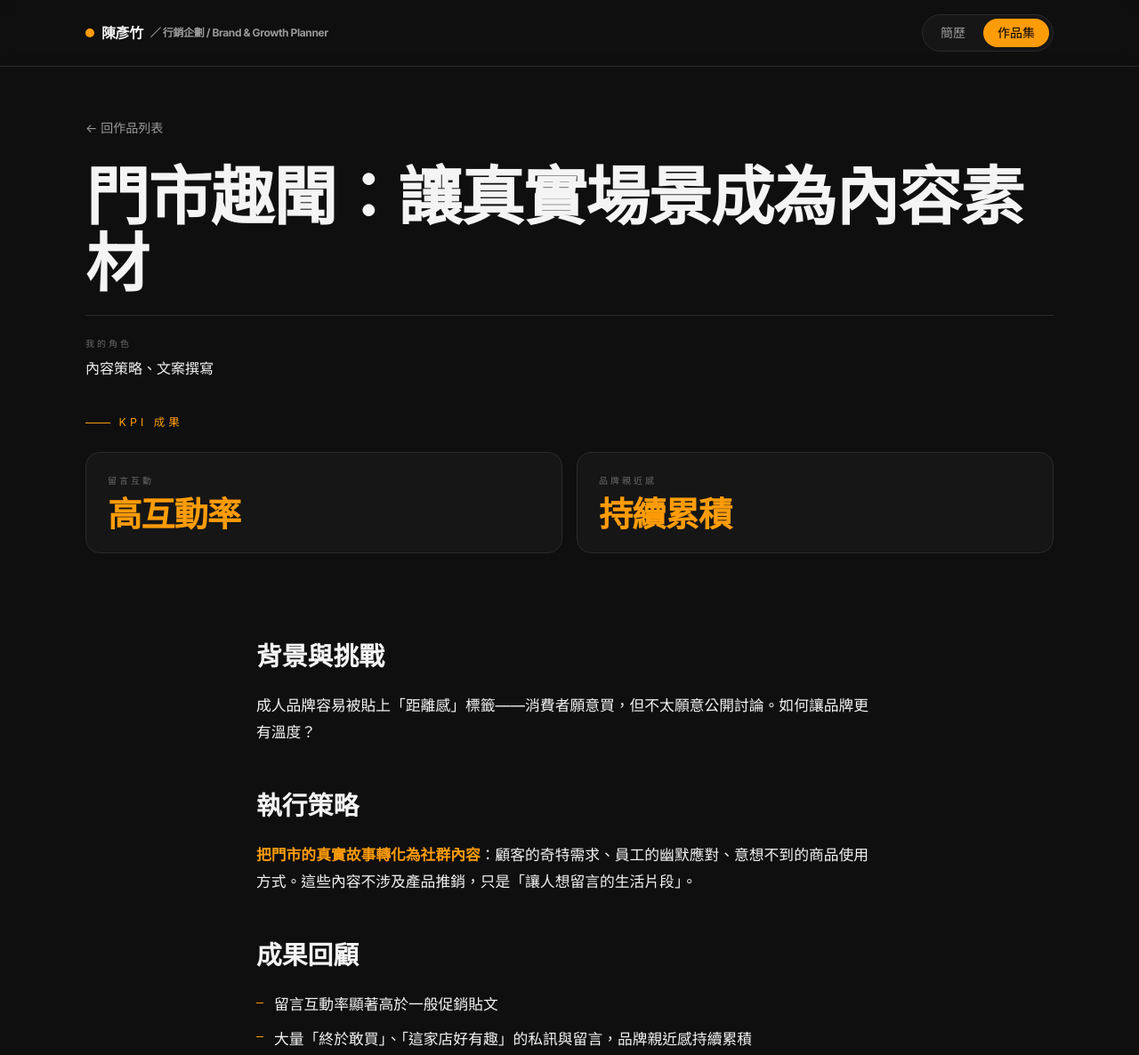
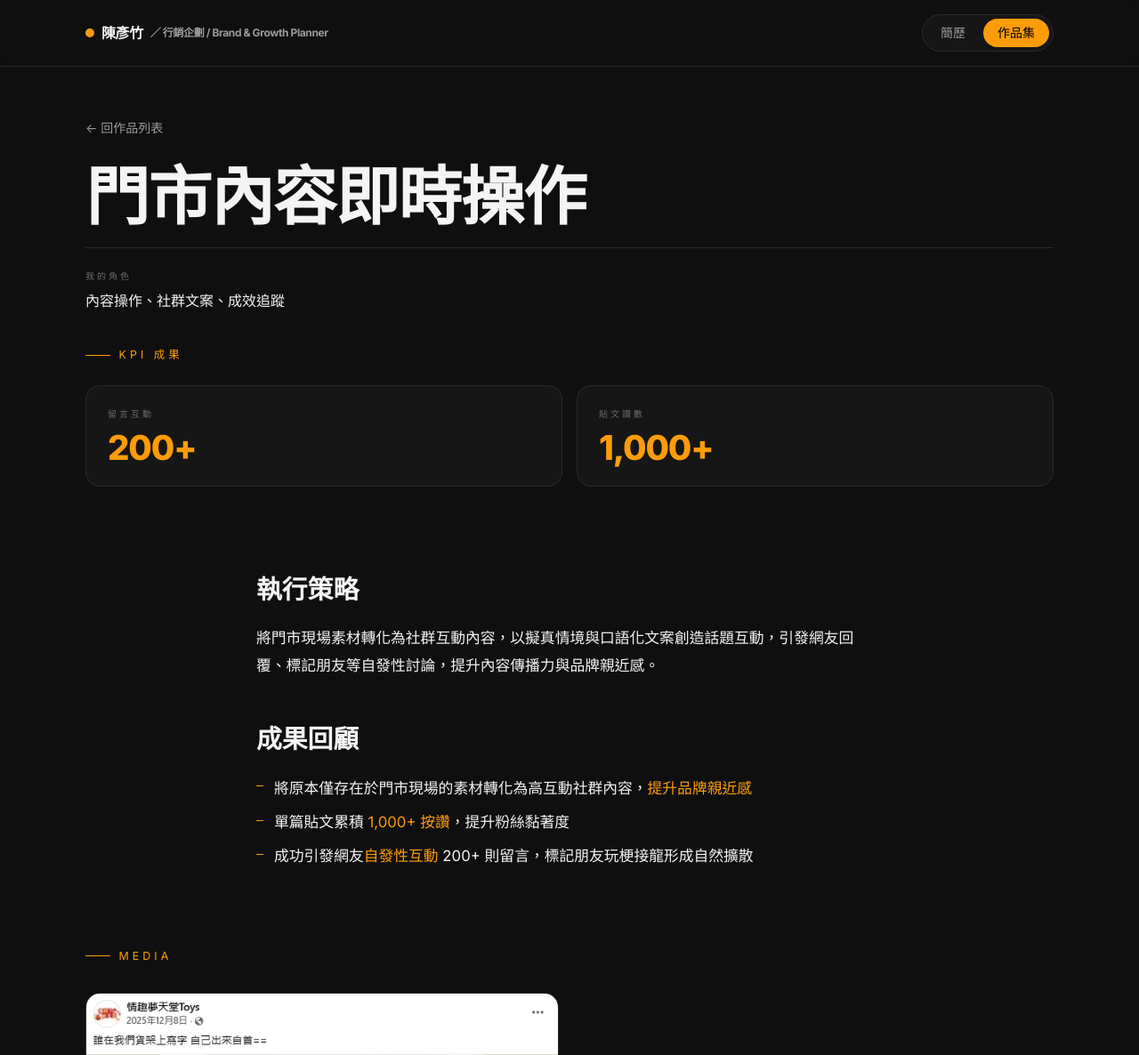
Before and after one commit to lilandrew0203/lilandrew0203.github.io, an Astro site: page /works/social-store-stories in a window 1280 px wide. Shown: the top 1186 px of the page at 89% size. Built offline with nearby package versions, Linux system fonts and the light colour scheme; Astro itself is replaced by a stand-in of ours.

Commit message:
chore: refine social section works content and uniform card height
- Update social-store-stories title, role, KPIs and content
- Update social-trending title, role, content and accent highlights
- Make work cards uniform height with flex layout and min-h

Co-Authored-By: Claude Sonnet 4.6 <noreply@anthropic.com>

```diff
--- a/src/components/WorkCard.astro
+++ b/src/components/WorkCard.astro
@@ -76,7 +76,7 @@ const coverPosition = coverPositions[slug] || "center";
     </div>
   </div>
 
-  <div class="p-5 flex flex-col justify-center">
+  <div class="p-5 flex flex-col justify-center flex-grow min-h-[160px]">
     {(slug === "event-marketing" || slug === "influencer-collab" || slug === "youtube-collab") && (
       <div class="text-xs text-[var(--color-muted)] mb-2">
         <span>{data.period}</span>
--- a/src/content/works/social-store-stories.md
+++ b/src/content/works/social-store-stories.md
@@ -1,18 +1,18 @@
 ---
-title: "門市趣聞：讓真實場景成為內容素材"
+title: "門市內容即時操作"
 client: "情趣夢天堂"
 category: ["社群經營"]
 period: "2021 – Present"
-role: "內容策略、文案撰寫"
+role: "內容操作、社群文案、成效追蹤"
 featured: false
 order: 11
 coverImage: "/images/works/social-store-stories/cover.jpg"
 summary: "以真實門市趣聞等貼地氣內容引發共鳴與討論，提升留言互動和品牌親近感，讓消費者感受到「這個品牌有人味」。"
 kpis:
   - label: "留言互動"
-    value: "高互動率"
-  - label: "品牌親近感"
-    value: "持續累積"
+    value: "200+"
+  - label: "貼文讚數"
+    value: "1,000+"
 tools: []
 partners: []
 media:
@@ -21,15 +21,12 @@ media:
     caption: "門市趣聞分享貼文"
 ---
 
-## 背景與挑戰
-
-成人品牌容易被貼上「距離感」標籤——消費者願意買，但不太願意公開討論。如何讓品牌更有溫度？
-
 ## 執行策略
 
-**把門市的真實故事轉化為社群內容**：顧客的奇特需求、員工的幽默應對、意想不到的商品使用方式。這些內容不涉及產品推銷，只是「讓人想留言的生活片段」。
+將門市現場素材轉化為社群互動內容，以擬真情境與口語化文案創造話題互動，引發網友回覆、標記朋友等自發性討論，提升內容傳播力與品牌親近感。
 
 ## 成果回顧
 
-- 留言互動率顯著高於一般促銷貼文
-- 大量「終於敢買」、「這家店好有趣」的私訊與留言，品牌親近感持續累積
+- 將原本僅存在於門市現場的素材轉化為高互動社群內容，<span style="color: var(--color-accent);">提升品牌親近感</span>
+- 單篇貼文累積 <span style="color: var(--color-accent);">1,000+ 按讚</span>，提升粉絲黏著度
+- 成功引發網友<span style="color: var(--color-accent);">自發性互動</span> 200+ 則留言，標記朋友玩梗接龍形成自然擴散
--- a/src/styles/global.css
+++ b/src/styles/global.css
@@ -88,7 +88,8 @@ body {
 /* ---------- Work card hover ---------- */
 .work-card {
   position: relative;
-  display: block;
+  display: flex;
+  flex-direction: column;
   background: var(--color-surface);
   border: 1px solid var(--color-line);
   border-radius: 1.25rem;
```
